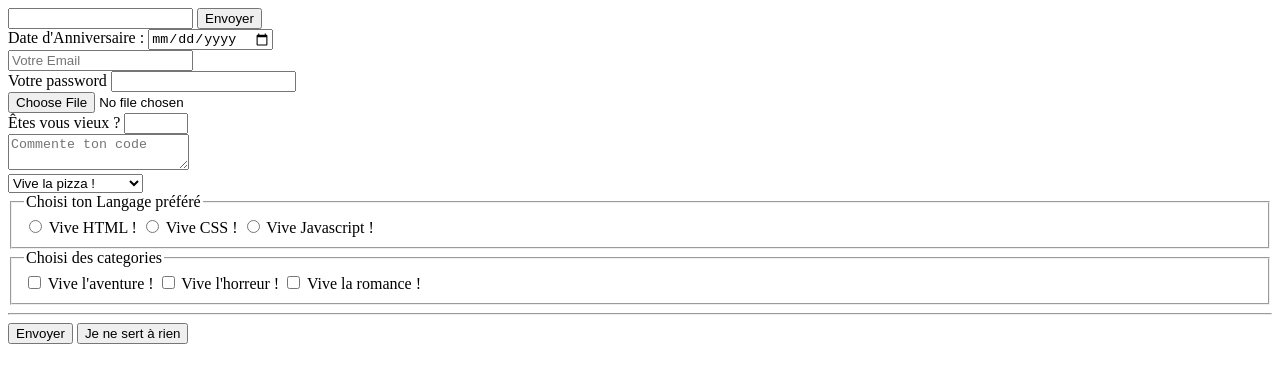
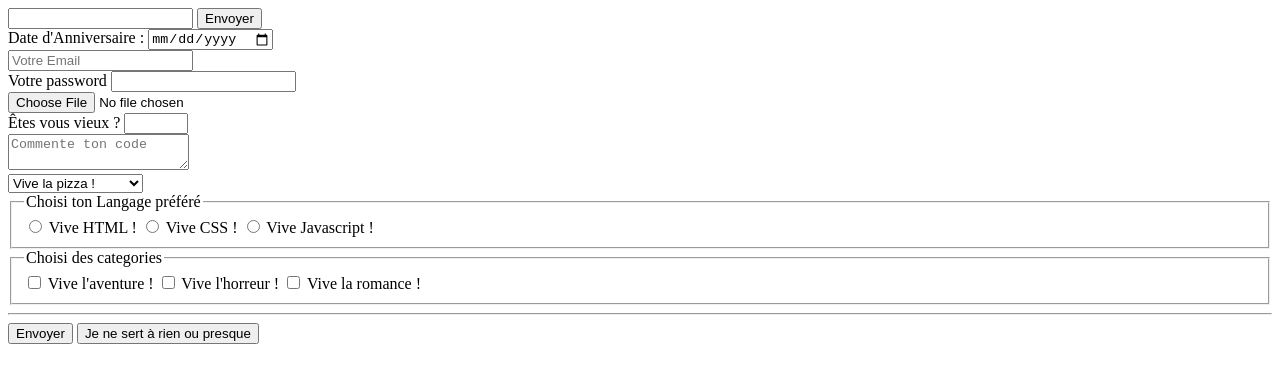
Before and after one commit to NolwennWM/dwwmArras, a plain HTML site: page 01-html/04-formulaire.html in a window 1280 px wide. Drawn offline with Linux system fonts and the light colour scheme.

Commit message:
input update

```diff
--- a/01-html/04-formulaire.html
+++ b/01-html/04-formulaire.html
@@ -107,7 +107,7 @@
         <hr>
         <!-- button ou input:submit fonctionnent pour soumettre un formulaire -->
         <button type="submit">Envoyer</button>
-        <input type="button" value="Je ne sert à rien">
+        <input type="button" value="Je ne sert à rien ou presque">
     </form>
 </body>
 </html>
```
